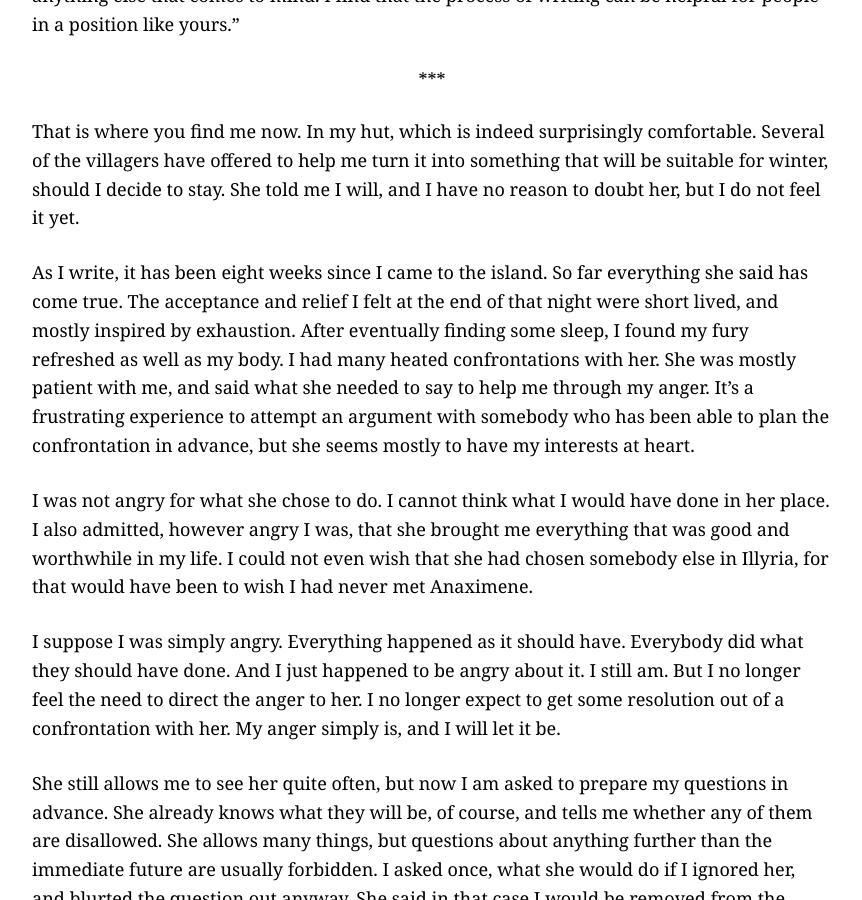
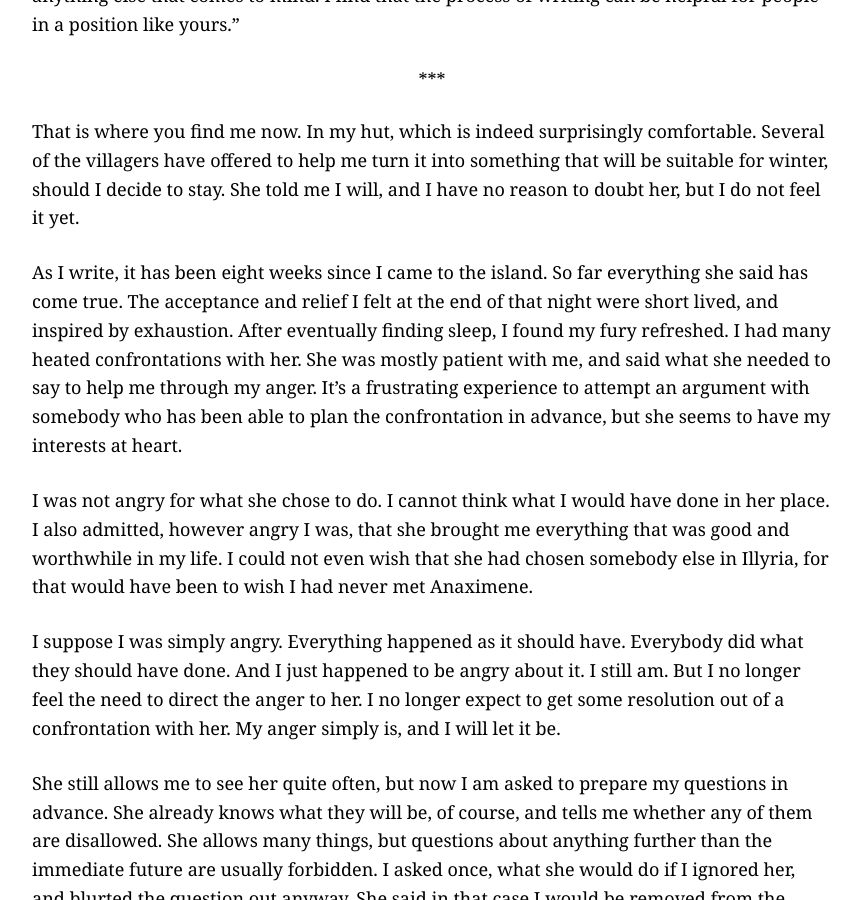
Before and after one commit to pbloem/profane-tmesis, a Jekyll site: the page built from a-veil-of-brightness.md, in a window 1280 px wide and 900 px high, scrolled down 57566 px. Shown: the whole window, without its empty margins (208-1070 px from the left). Built offline with Jekyll 4.4.1, drawn with Linux system fonts in a browser that asks for light colours; our own code applies the rules of GitHub Pages for plain Markdown files; some of the changed text lies outside the part shown.

Commit message:
Update a-veil-of-brightness.md

```diff
--- a/a-veil-of-brightness.md
+++ b/a-veil-of-brightness.md
@@ -3,7 +3,7 @@
 
 summary: "I count the grains of sand on the beach and measure the sea; I understand the speech of the dumb and hear the voiceless. The smell has come to my sense of a hard shelled tortoise boiling and bubbling with a lamb's flesh in a bronze pot: the cauldron underneath it is of bronze, and bronze is the lid."
 
-image: "http://profane-tmesis.info/croesus-cover.jpg"
+image: "http://profane-tmesis.info/veil-cover.png"
 ---
 
 # A veil of brightness
@@ -1050,7 +1050,7 @@
 
 "Hyllus. Is he alive?" I said through my tears.
 
-"Yes. Gordias did eventually travel to Byzantion, and found a work there with a maritime trader. When he was young, the trader's wife took care of Hyllus, together with her own children, while the men were out at sea. From his twelfth year, he joined his father. He is 18 now, and regularly captains the ship. He is a very accomplished sailor."
+"Yes. Gordias did eventually travel to Byzantion, and found work there with a maritime trader. When he was young, the trader's wife took care of Hyllus, together with her own children, while the men were out at sea. From his twelfth year, he joined his father. He is 18 now, and regularly captains the ship. He is a very accomplished sailor."
 
 "Does he remember? His time with Anaximene? Does he know who I am?"
 
@@ -1110,7 +1110,7 @@
 
 That is where you find me now. In my hut, which is indeed surprisingly comfortable. Several of the villagers have offered to help me turn it into something that will be suitable for winter, should I decide to stay. She told me I will, and I have no reason to doubt her, but I do not feel it yet.
 
-As I write, it has been eight weeks since I came to the island. So far everything she said has come true. The acceptance and relief I felt at the end of that night were short lived, and mostly inspired by exhaustion. After eventually finding some sleep, I found my fury refreshed as well as my body. I had many heated confrontations with her. She was mostly patient with me, and said what she needed to say to help me through my anger. It's a frustrating experience to attempt an argument with somebody who has been able to plan the confrontation in advance, but she seems mostly to have my interests at heart.
+As I write, it has been eight weeks since I came to the island. So far everything she said has come true. The acceptance and relief I felt at the end of that night were short lived, and inspired by exhaustion. After eventually finding sleep, I found my fury refreshed. I had many heated confrontations with her. She was mostly patient with me, and said what she needed to say to help me through my anger. It's a frustrating experience to attempt an argument with somebody who has been able to plan the confrontation in advance, but she seems to have my interests at heart.
 
 I was not angry for what she chose to do. I cannot think what I would have done in her place. I also admitted, however angry I was, that she brought me everything that was good and worthwhile in my life. I could not even wish that she had chosen somebody else in Illyria, for that would have been to wish I had never met Anaximene.
 
```
